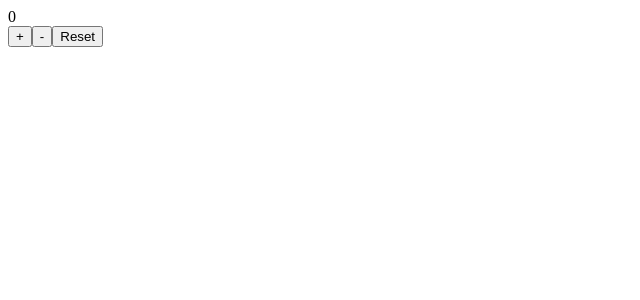
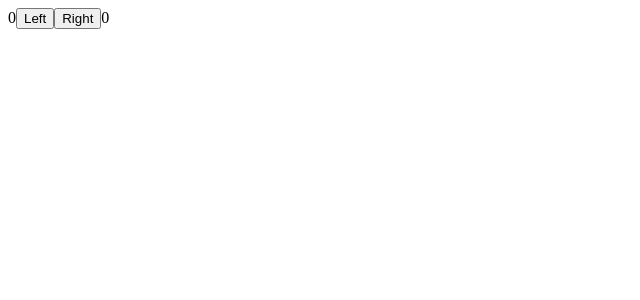
Before and after one commit to Reignu/fullstackopen, a React (Vite) app in the folder introdemo/: page / in a window 1280 px wide. Shown: the top 300 px of the page, without its empty margins (0-640 px from the left). Built offline with nearby package versions, Linux system fonts and the light colour scheme.

Commit message:
Add left and right counters

```diff
--- a/introdemo/src/App.jsx
+++ b/introdemo/src/App.jsx
@@ -1,34 +1,22 @@
 import { useState } from 'react'
 
 const App = () => {
-  const [ counter, setCounter ] = useState(0)
-  console.log('rendering with value ', counter)
+  const [ clicks, setClicks ] = useState({
+    left:0, right:0
+  })
 
-  const incrementBy1 = () => {
-    setCounter(counter + 1)
-    console.log('rendering with value before increment ', counter)
-  }
-  const decrementBy1 = () => {
-    setCounter(counter - 1)
-    console.log('rendering with value before decrement ', counter)
-  }
-  const setto0 = () => {
-    console.log('rendering with value before reset ', counter)
-    setCounter(0)
-  }
+  const handleLeftClick = () => setClicks({ ...clicks, left: clicks.left + 1 })
+
+  const handleRightClick = () => setClicks({ ...clicks, right: clicks.right + 1 })
 
   return (
     <div>
-      <Display counter={counter} />
-      <Button onClick={incrementBy1} text='+' />
-      <Button onClick={decrementBy1} text='-' />
-      <Button onClick={setto0} text='Reset' />
+      {clicks.left}
+      <button onClick={handleLeftClick}>Left</button>
+      <button onClick={handleRightClick}>Right</button>
+      {clicks.right}
     </div>
   )
 }
 
 export default App
-
-const Display = ({ counter }) => <div>{counter}</div>
-
-const Button = ({ onClick, text }) => <button onClick={onClick}>{text}</button>
```
